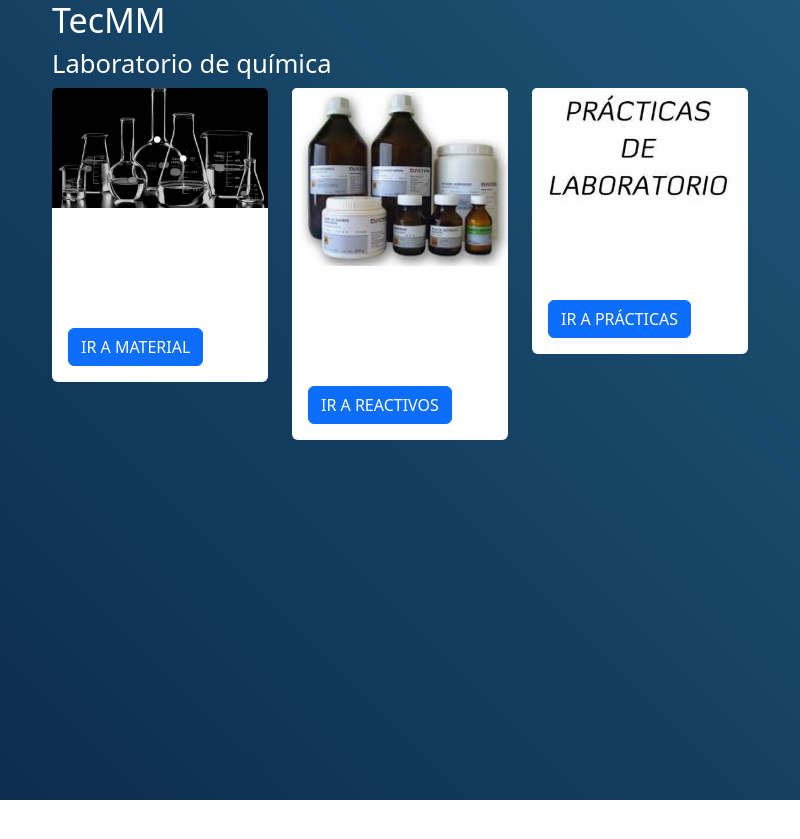
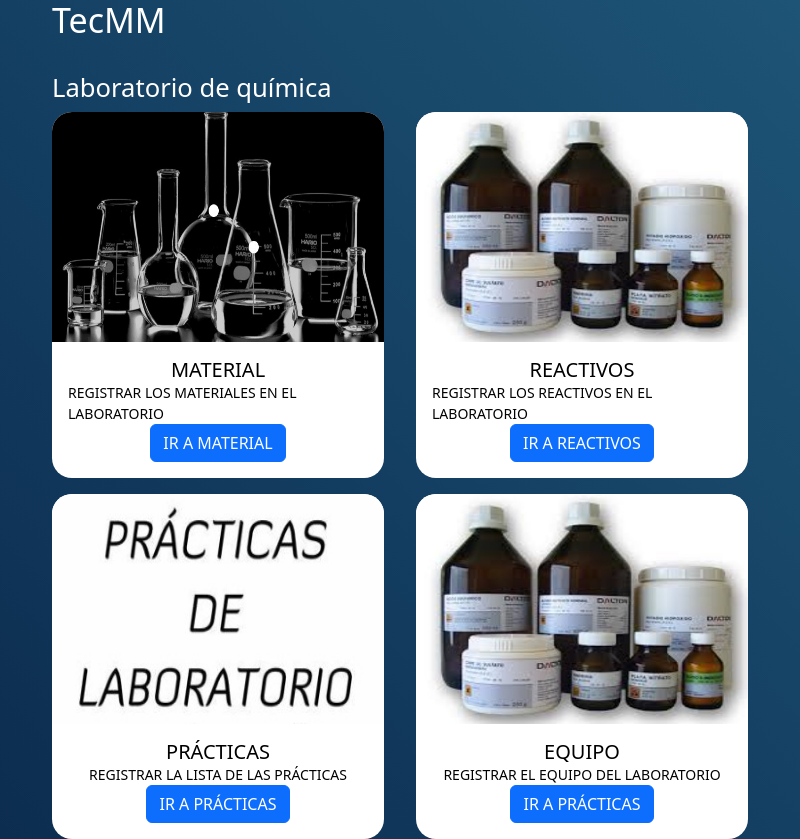
Before and after one commit to alexdevrr05/lab-2, an Electron app: page html/index.html in a window 800 px wide. Before the commit the page ends 800 px from the top, so only its background shows below. Drawn offline with Linux system fonts and the light colour scheme; no server answers.

Commit message:
se mejora la apariencia del home

```diff
--- a/css/interfaz.css
+++ b/css/interfaz.css
@@ -132,3 +132,60 @@ form {
 ul {
     list-style-type: none;
 }
+
+.card-home {
+    flex: 0 1 calc(100% - 1rem);
+    text-transform: uppercase;
+    background-color: #fff;
+    border: unset;
+    border-radius: 20px;
+}
+
+.container-cards {
+    display: flex;
+    justify-content: space-between;
+    flex-wrap: wrap;
+    gap: 1rem;
+}
+
+@media screen and (min-width: 768px) {
+    .card-home {
+        flex: 0 1 calc(50% - 1rem);
+    }
+}
+
+@media screen and (min-width: 1100px) {
+    .card-home {
+        flex: 0 1 calc(25% - 1rem);
+    }
+}
+
+.card-body {
+    display: flex;
+    flex-direction: column;
+    justify-content: center;
+    align-items: center;
+    padding: 1rem;
+}
+
+.container-img {
+    height: 230px;
+}
+
+.container-img img {
+    border-radius: 20px 20px 0px 0px;
+}
+
+.card-img-top {
+    width: 100%;
+    height: 100%;
+}
+
+.card-title {
+    color: #000000;
+}
+
+.card-text {
+    font-size: 14px;
+    color: #000000;
+}
--- a/html/index.html
+++ b/html/index.html
@@ -9,48 +9,49 @@
     <link href="../css/index.css" rel="stylesheet" type="text/css">
     <link rel="stylesheet" href="../css/bootstrap.min.css">
     <link rel="stylesheet" href="../css/interfaz.css">
-    <title>Laboratorio de química</title>
+    <title>Inicio</title>
     <script defer src="../renderer.js"></script>
 </head>
 
 <body>
     <div class="container">
-        <div class="row">
         <h1>TecMM</h1>
         <br>
         <h3>Laboratorio de química</h3>
-            <div class="col-sm-12  col-md-4 col-lg-4 col-xl-4">
-                <div class="card">
+
+        <div class="container-cards">
+            <div class="card-home">
+                <div class="container-img">
                     <a href="material-view.html">
                         <img src="../imagens/material.jpg" class="card-img-top" alt="...">
                     </a>
-
+                </div>
                 <div class="card-body">
-
                     <h5 class="card-title">Material</h5>
                     <p class="card-text">Registrar los materiales en el laboratorio</p>
-                        <!-- <a href="material-view.html" class="btn btn-primary" id="practica">Ir a material</a> -->
                     <a href="material-view.html" class="btn btn-primary" id="practica">Ir a material</a>
                 </div>
             </div>
-            </div>
-            <div class="col-sm-12  col-md-4 col-lg-4 col-xl-4">
-                <div class="card">
+
+            <div class="card-home">
+                <div class="container-img">
                     <a href="reactivo.html">
                         <img src="../imagens/reactivos.jpg" class="card-img-top" alt="...">
                     </a>
+                </div>
                 <div class="card-body">
                     <h5 class="card-title">Reactivos</h5>
                     <p class="card-text">Registrar los reactivos en el laboratorio</p>
                     <a href="reactivo.html" class="btn btn-primary" id="reactivo">Ir a reactivos</a>
                 </div>
             </div>
-            </div>
-            <div class="col-sm-12  col-md-4 col-lg-4 col-xl-4">
-                <div class="card">
+
+            <div class="card-home">
+                <div class="container-img">
                     <a href="practica.html">
                         <img src="../imagens/practicas.jpg" class="card-img-top" alt="...">
                     </a>
+                </div>
 
                 <div class="card-body">
                     <h5 class="card-title">Prácticas</h5>
@@ -58,8 +59,23 @@
                     <a href="practica.html" class="btn btn-primary" id="practica">Ir a prácticas</a>
                 </div>
             </div>
+
+            <div class="card-home">
+                <div class="container-img">
+                    <a href="practica.html">
+                        <img src="../imagens/reactivos.jpg" class="card-img-top" alt="...">
+                    </a>
+                </div>
+
+                <div class="card-body">
+                    <h5 class="card-title">Equipo</h5>
+                    <p class="card-text">Registrar el equipo del laboratorio</p>
+                    <a href="practica.html" class="btn btn-primary" id="practica">Ir a prácticas</a>
                 </div>
             </div>
+
+        </div>
+        <!-- </div> -->
     </div>
 </body>
 
```
Lines whose indentation alone changed are shown as unchanged.
